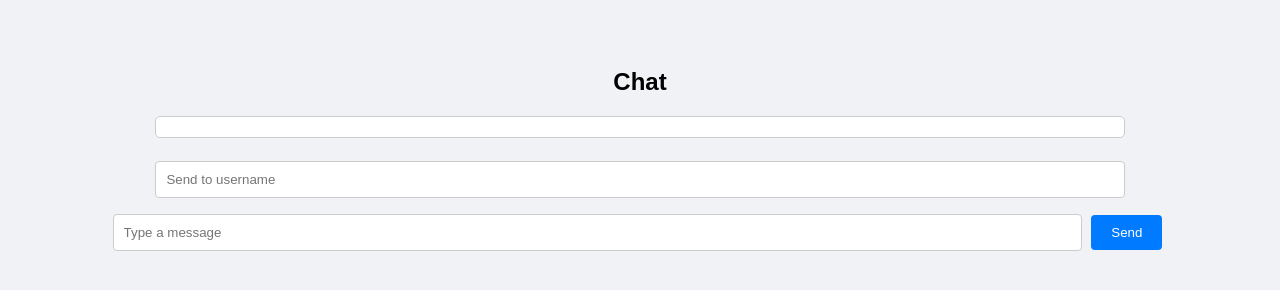
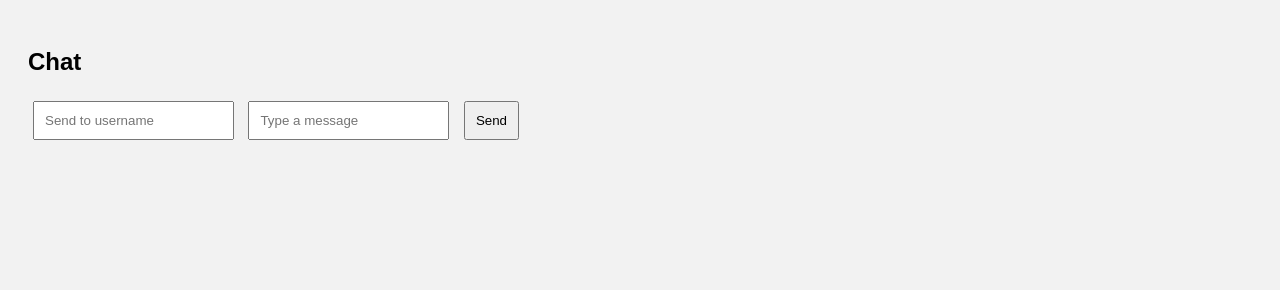
Before and after one commit to HuyCao2009/chat, a website: page views/chat.html in a window 1280 px wide. Drawn offline with nearby package versions, Linux system fonts and the light colour scheme.

Commit message:
Update style.css

```diff
--- a/public/style.css
+++ b/public/style.css
@@ -1,51 +1,3 @@
 body { font-family: sans-serif; background: #f2f2f2; padding: 20px; }
 input, button { margin: 5px; padding: 10px; }
 .avatar { width: 50px; height: 50px; border-radius: 50%; }
-
-body {
-  font-family: Arial, sans-serif;
-  background: #f0f2f5;
-  padding: 40px;
-  text-align: center;
-}
-
-form {
-  background: #fff;
-  padding: 20px;
-  border-radius: 8px;
-  display: inline-block;
-  box-shadow: 0 0 10px rgba(0, 0, 0, 0.1);
-}
-
-input, select {
-  padding: 10px;
-  margin: 8px 0;
-  width: 80%;
-  border: 1px solid #ccc;
-  border-radius: 4px;
-}
-
-button {
-  padding: 10px 20px;
-  background: #007bff;
-  border: none;
-  color: white;
-  border-radius: 4px;
-  cursor: pointer;
-}
-
-button:hover {
-  background: #0056b3;
-}
-
-#messages {
-  text-align: left;
-  background: #fff;
-  padding: 10px;
-  margin: 15px auto;
-  width: 80%;
-  max-height: 300px;
-  overflow-y: auto;
-  border: 1px solid #ccc;
-  border-radius: 5px;
-}
```
